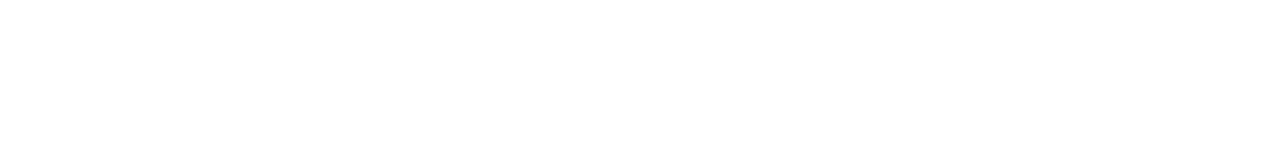
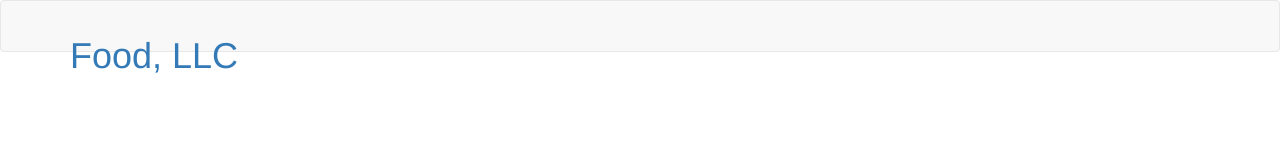
Before and after one commit to munir89/coursera-test, a plain HTML site: page module3-solution/index.html in a window 1280 px wide. Drawn offline with nearby package versions, Linux system fonts and the light colour scheme.

Commit message:
Add header Structre

```diff
--- a/module3-solution/index.html
+++ b/module3-solution/index.html
@@ -9,7 +9,17 @@
   <title>Module 3 Solution</title>
 </head>
 <body>
-
+  <header>
+    <nav id="header-nav" class="navbar navbar-default" >
+      <div class="container">
+        <div class="navbar-header">
+          <div class="navbar-brand pull-left">
+            <a href="index.html"><h1>Food, LLC</h1></a>
+          </div><!---navbar-brand-->
+        </div><!---navbar-header-->
+      </div><!--container-->
+    </nav>
+  </header>
   <!-- jQuery (Bootstrap JS plugins depend on it) -->
   <script src="js/jquery-1.11.3.min.js"></script>
   <script src="js/bootstrap.min.js"></script>
```
